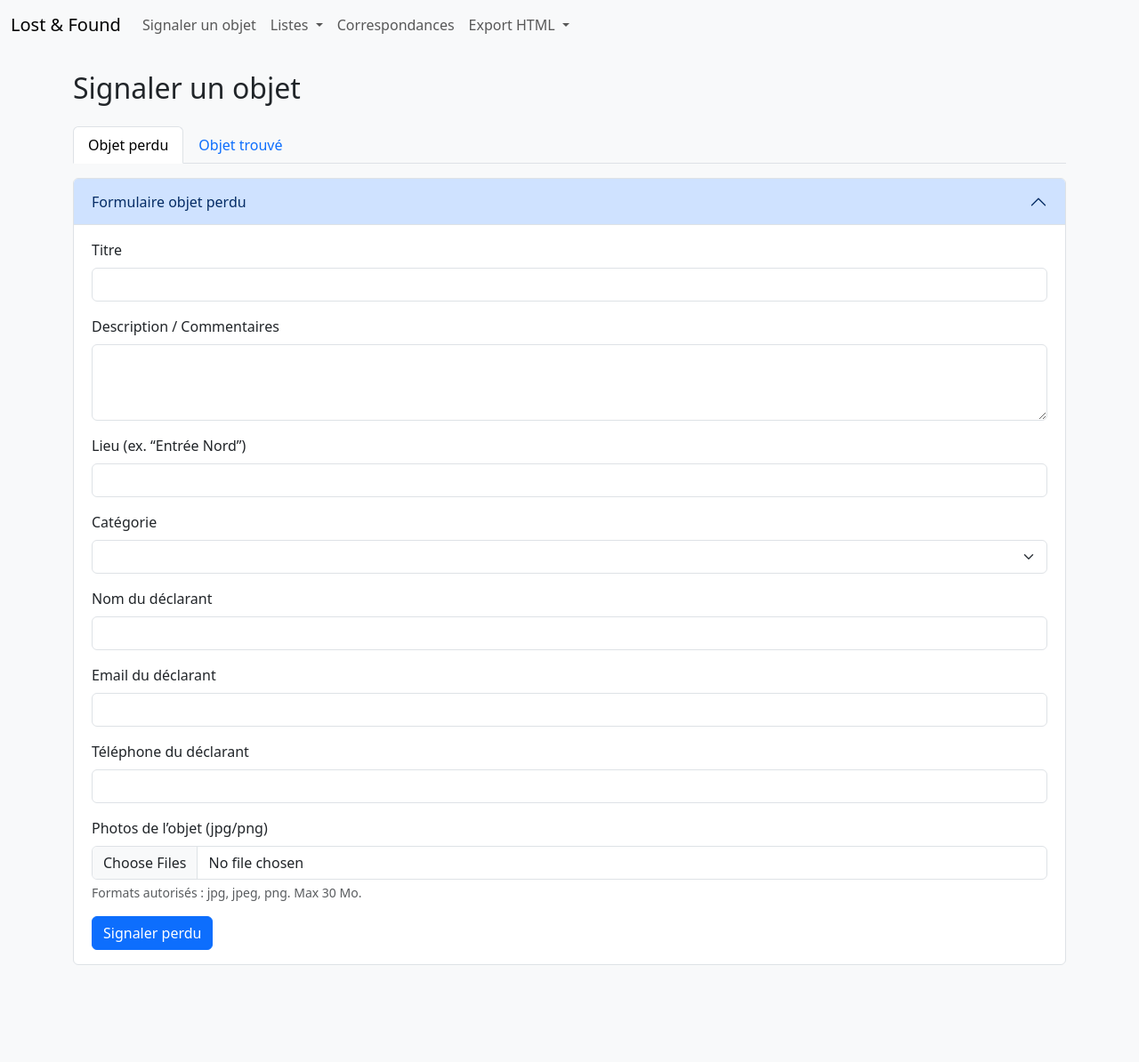
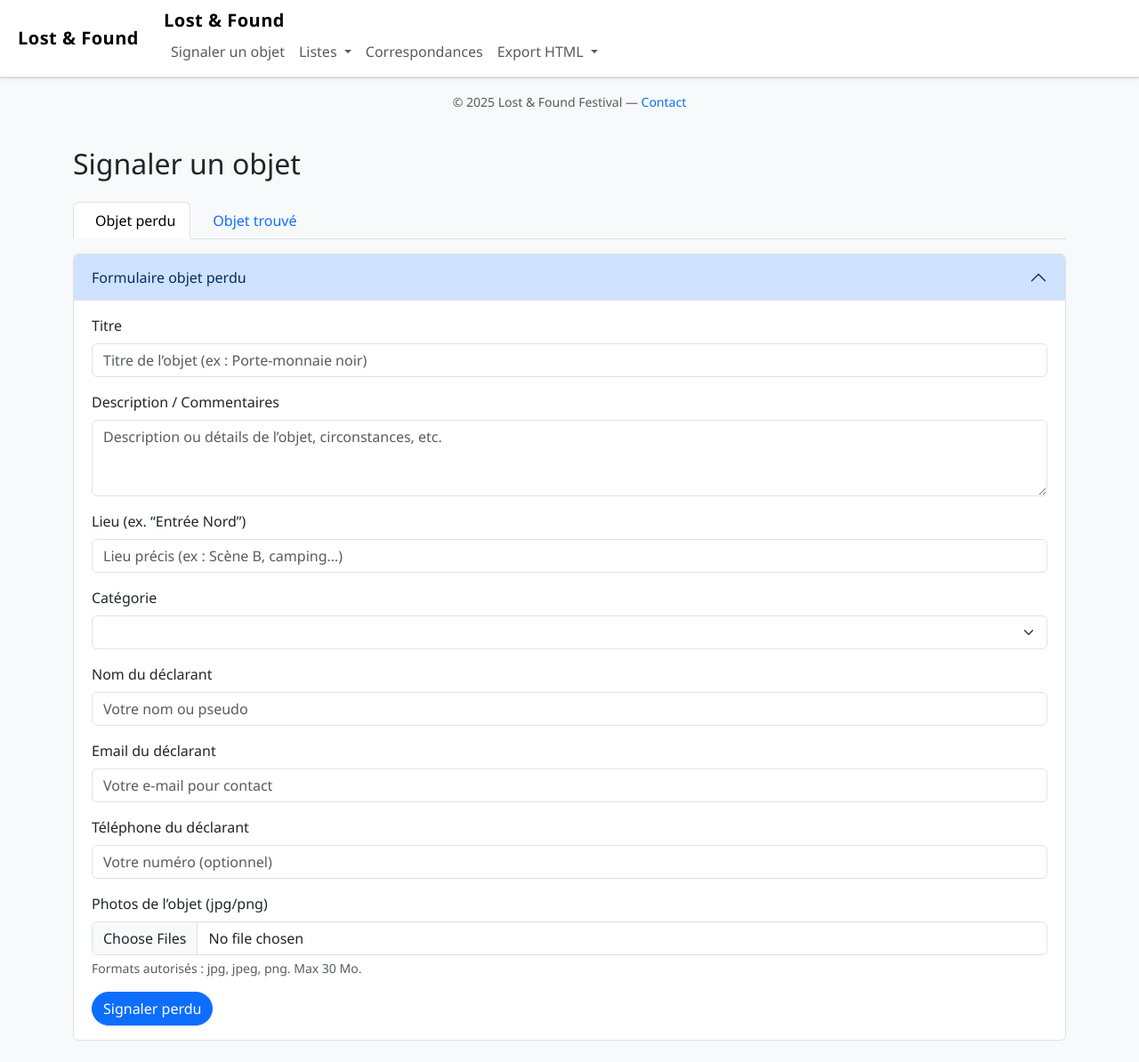
Before and after one commit to syrus2008/lostfound_festival, a Flask app: page /report in a window 1280 px wide. Shown: the whole page at 89% size. Before the commit the page ends 1085 px from the top, so only its background shows below. Run offline with Flask 3, Linux system fonts and the light colour scheme; lists and menus that the app fills with data are empty; some libraries are stand-ins or nearby versions.

Commit message:
par etape

```diff
--- a/static/css/style.css
+++ b/static/css/style.css
@@ -1,6 +1,55 @@
 body {
     background-color: #f8f9fa;
+    font-family: 'Segoe UI', 'Roboto', Arial, sans-serif;
 }
+
+.custom-navbar {
+    border-bottom: 1.5px solid #e1e7ef;
+    background: #fff;
+}
+.custom-navbar .navbar-brand {
+    font-weight: 600;
+    letter-spacing: 0.5px;
+}
+
+.navbar .nav-link {
+    border-radius: 20px;
+    transition: background 0.2s, color 0.2s;
+    padding-left: 1rem;
+    padding-right: 1rem;
+}
+.navbar .nav-link.active, .navbar .nav-link:hover {
+    background: #e7f1ff;
+    color: #0d6efd !important;
+}
+
+.footer {
+    background: #f8f9fa;
+    border-top: 1px solid #e1e7ef;
+    color: #888;
+}
+
+.btn, .btn-primary, .btn-success, .btn-secondary {
+    border-radius: 1.5rem;
+    font-weight: 500;
+    box-shadow: 0 1px 4px rgba(0,0,0,0.04);
+}
+
+.card {
+    border-radius: 0.75rem;
+    box-shadow: 0 2px 6px rgba(0,0,0,0.08);
+}
+
+img.img-thumbnail {
+    border-radius: 0.7rem;
+    box-shadow: 0 1px 4px rgba(0,0,0,0.07);
+    transition: transform 0.2s;
+}
+img.img-thumbnail:hover {
+    transform: scale(1.08);
+    z-index: 2;
+}
+
 .card {
     border-radius: 0.75rem;
     box-shadow: 0 2px 6px rgba(0,0,0,0.1);
--- a/templates/_item_form_fields.html
+++ b/templates/_item_form_fields.html
@@ -1,33 +1,33 @@
 <div class="mb-3">
-  {{ form.title.label(class="form-label") }}
-  {{ form.title(class="form-control") }}
+  <label class="form-label"><i class="bi bi-tag"></i> {{ form.title.label.text }}</label>
+  {{ form.title(class="form-control", placeholder="Titre de l’objet (ex : Porte-monnaie noir)") }}
 </div>
 <div class="mb-3">
-  {{ form.comments.label(class="form-label") }}
-  {{ form.comments(class="form-control", rows="3") }}
+  <label class="form-label"><i class="bi bi-chat-left-text"></i> {{ form.comments.label.text }}</label>
+  {{ form.comments(class="form-control", rows="3", placeholder="Description ou détails de l’objet, circonstances, etc.") }}
 </div>
 <div class="mb-3">
-  {{ form.location.label(class="form-label") }}
-  {{ form.location(class="form-control") }}
+  <label class="form-label"><i class="bi bi-geo-alt"></i> {{ form.location.label.text }}</label>
+  {{ form.location(class="form-control", placeholder="Lieu précis (ex : Scène B, camping…)") }}
 </div>
 <div class="mb-3">
   {{ form.category.label(class="form-label") }}
   {{ form.category(class="form-select") }}
 </div>
 <div class="mb-3">
-  {{ form.reporter_name.label(class="form-label") }}
-  {{ form.reporter_name(class="form-control") }}
+  <label class="form-label"><i class="bi bi-person"></i> {{ form.reporter_name.label.text }}</label>
+  {{ form.reporter_name(class="form-control", placeholder="Votre nom ou pseudo") }}
 </div>
 <div class="mb-3">
-  {{ form.reporter_email.label(class="form-label") }}
-  {{ form.reporter_email(class="form-control") }}
+  <label class="form-label"><i class="bi bi-envelope"></i> {{ form.reporter_email.label.text }}</label>
+  {{ form.reporter_email(class="form-control", placeholder="Votre e-mail pour contact") }}
 </div>
 <div class="mb-3">
-  {{ form.reporter_phone.label(class="form-label") }}
-  {{ form.reporter_phone(class="form-control") }}
+  <label class="form-label"><i class="bi bi-telephone"></i> {{ form.reporter_phone.label.text }}</label>
+  {{ form.reporter_phone(class="form-control", placeholder="Votre numéro (optionnel)") }}
 </div>
 <div class="mb-3">
-  {{ form.photos.label(class="form-label") }}
+  <label class="form-label"><i class="bi bi-images"></i> {{ form.photos.label.text }}</label>
   {{ form.photos(class="form-control", accept="image/*", capture="environment", multiple=True) }}
   <div class="form-text">Formats autorisés : jpg, jpeg, png. Max 30 Mo.</div>
 </div>
--- a/templates/base.html
+++ b/templates/base.html
@@ -7,7 +7,11 @@
   <link rel="stylesheet" href="{{ url_for('static', filename='css/style.css') }}">
 </head>
 <body>
-  <nav class="navbar navbar-expand-lg navbar-light bg-light sticky-top">
+  <nav class="navbar navbar-expand-lg navbar-light bg-white shadow-sm sticky-top custom-navbar">
+  <div class="container-fluid">
+    <a class="navbar-brand d-flex align-items-center gap-2" href="{{ url_for('main.index') }}">
+      <span class="fs-4 text-primary"><i class="bi bi-search"></i></span> Lost & Found
+    </a>
     <div class="container-fluid">
       <a class="navbar-brand" href="{{ url_for('main.index') }}">Lost & Found</a>
       <button class="navbar-toggler" type="button" data-bs-toggle="collapse" data-bs-target="#navbarNav">
@@ -40,7 +44,13 @@
         </ul>
       </div>
     </div>
-  </nav>
+</nav>
+
+<footer class="footer mt-auto py-3 bg-light border-top custom-footer">
+  <div class="container text-center text-muted small">
+    <span>&copy; {{ 2025 }} Lost &amp; Found Festival &mdash; <a href="mailto:contact@festival.com" class="text-decoration-none">Contact</a></span>
+  </div>
+</footer>
 
   <div class="container mt-4">
     {% with messages = get_flashed_messages(with_categories=true) %}
--- a/templates/report.html
+++ b/templates/report.html
@@ -3,10 +3,10 @@
   <h2 class="mb-4">Signaler un objet</h2>
   <ul class="nav nav-tabs mb-3" id="reportTab" role="tablist">
     <li class="nav-item" role="presentation">
-      <button class="nav-link active" id="lost-tab" data-bs-toggle="tab" data-bs-target="#lost" type="button" role="tab" aria-controls="lost" aria-selected="true">Objet perdu</button>
+      <button class="nav-link active d-flex align-items-center gap-2" id="lost-tab" data-bs-toggle="tab" data-bs-target="#lost" type="button" role="tab" aria-controls="lost" aria-selected="true"><i class="bi bi-emoji-frown text-primary"></i> Objet perdu</button>
     </li>
     <li class="nav-item" role="presentation">
-      <button class="nav-link" id="found-tab" data-bs-toggle="tab" data-bs-target="#found" type="button" role="tab" aria-controls="found" aria-selected="false">Objet trouvé</button>
+      <button class="nav-link d-flex align-items-center gap-2" id="found-tab" data-bs-toggle="tab" data-bs-target="#found" type="button" role="tab" aria-controls="found" aria-selected="false"><i class="bi bi-emoji-smile text-success"></i> Objet trouvé</button>
     </li>
   </ul>
   <div class="tab-content" id="reportTabContent">
```
Also changed, not shown: templates/detail.html (+16 -16 lines), templates/edit_item.html (+21 -17 lines), templates/index.html (+8 -5 lines), templates/list.html (+14 -6 lines).
